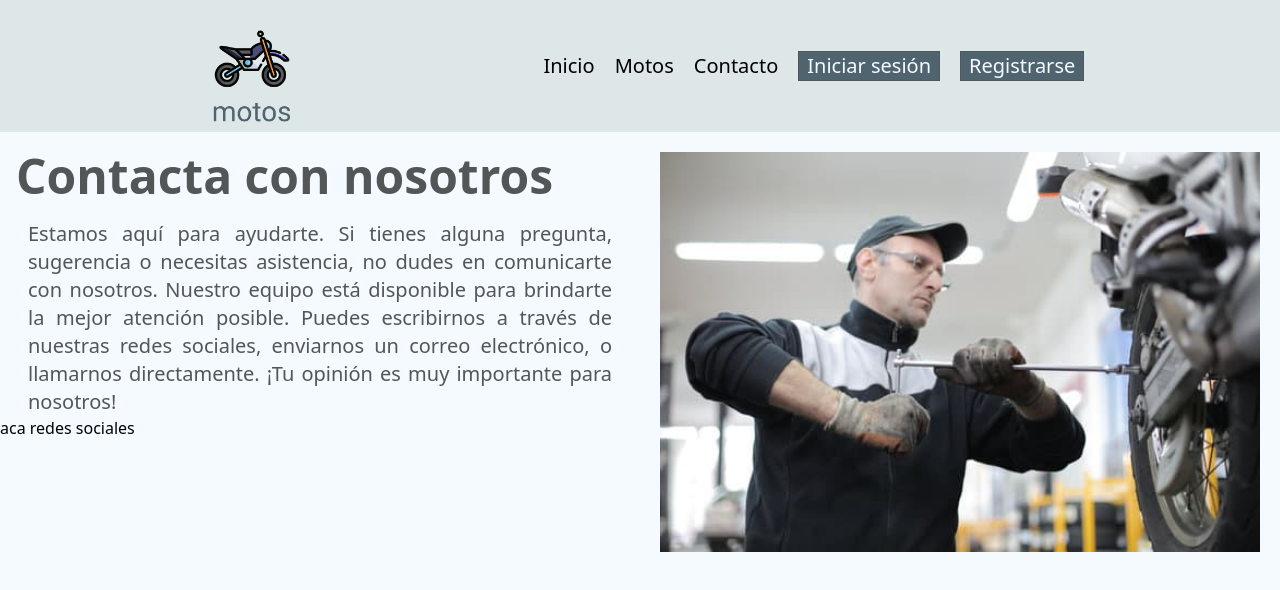
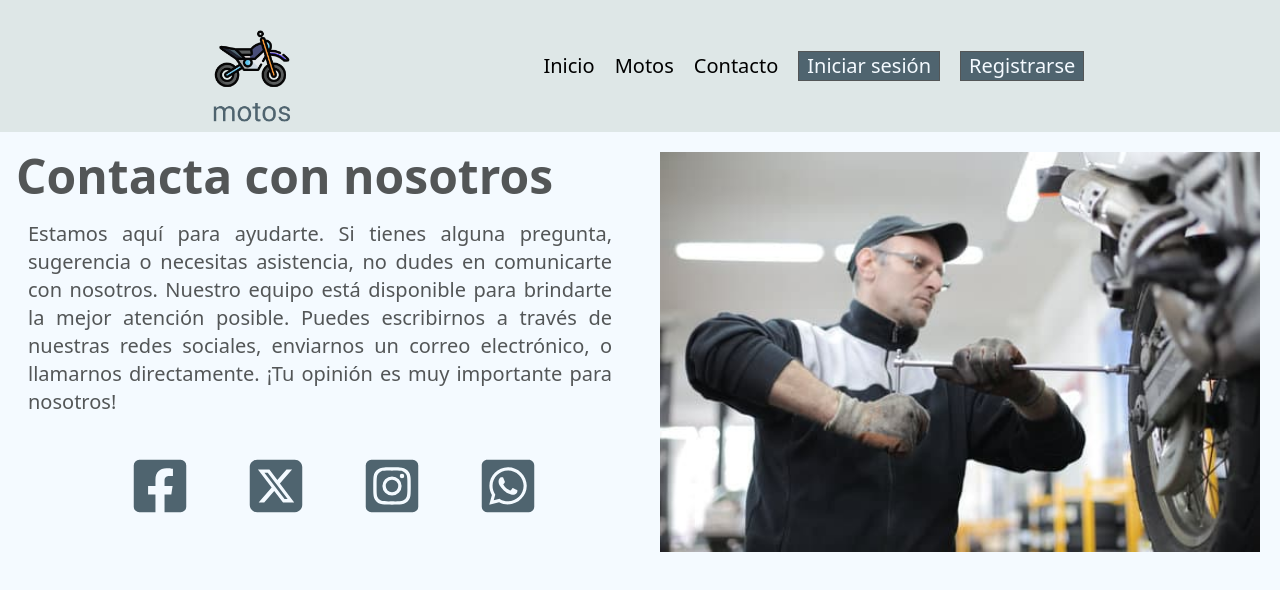
Before and after one commit to BryanVas24/paginaMotos, a Next.js app: page /contacto in a window 1280 px wide. Shown: the top 590 px of the page. Built offline with nearby package versions, Linux system fonts and the light colour scheme.

Commit message:
Agregando iconos de redes sociales

```diff
--- a/app/contacto/page.tsx
+++ b/app/contacto/page.tsx
@@ -1,14 +1,20 @@
 import Image from "next/image";
+import {
+  FaWhatsappSquare,
+  FaInstagramSquare,
+  FaFacebookSquare,
+} from "react-icons/fa";
+import { FaSquareXTwitter } from "react-icons/fa6";
 
 export default function ContactoPage() {
   return (
     <main>
-      <section className="grid grid-cols-1 md:grid-cols-2">
+      <section className="grid grid-cols-1 md:grid-cols-2 ">
         <div>
-          <h1 className="text-5xl font-black text-davys-gray ml-4 mb-5 ">
+          <h1 className="text-5xl font-black text-davys-gray ml-4 mb-5">
             Contacta con nosotros
           </h1>
-          <p className="text-xl  text-davys-gray mx-7 text-justify">
+          <p className="text-xl text-davys-gray mx-7 text-justify">
             Estamos aquí para ayudarte. Si tienes alguna pregunta, sugerencia o
             necesitas asistencia, no dudes en comunicarte con nosotros. Nuestro
             equipo está disponible para brindarte la mejor atención posible.
@@ -16,11 +22,40 @@ export default function ContactoPage() {
             correo electrónico, o llamarnos directamente. ¡Tu opinión es muy
             importante para nosotros!
           </p>
-          <div>aca redes sociales</div>
+          <div className="flex space-x-4 ml-7 mt-10 justify-center gap-10 mb-5">
+            <a
+              href="https://www.facebook.com"
+              target="_blank"
+              rel="noopener noreferrer"
+            >
+              <FaFacebookSquare className="text-paynes-gray text-6xl transition-colors duration-300 hover:text-blue-600" />
+            </a>
+            <a
+              href="https://www.twitter.com"
+              target="_blank"
+              rel="noopener noreferrer"
+            >
+              <FaSquareXTwitter className="text-paynes-gray text-6xl transition-colors duration-300 hover:text-black" />
+            </a>
+            <a
+              href="https://www.instagram.com"
+              target="_blank"
+              rel="noopener noreferrer"
+            >
+              <FaInstagramSquare className="text-paynes-gray text-6xl transition-colors duration-300 hover:text-pink-600" />
+            </a>
+            <a
+              href="https://wa.me/tu-numero"
+              target="_blank"
+              rel="noopener noreferrer"
+            >
+              <FaWhatsappSquare className="text-paynes-gray text-6xl transition-colors duration-300 hover:text-green-500" />
+            </a>
+          </div>
         </div>
         <div className="flex items-center justify-center">
           <Image
-            alt="Imagen de mecanico de motos"
+            alt="Imagen de mecánico de motos"
             src={"/contactImage1.jpg"}
             width={600}
             height={600}
```
